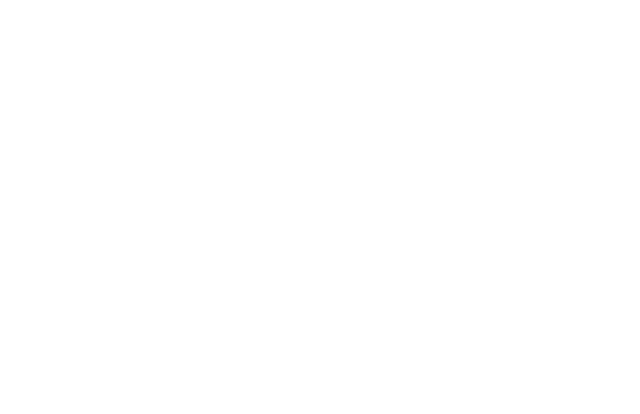
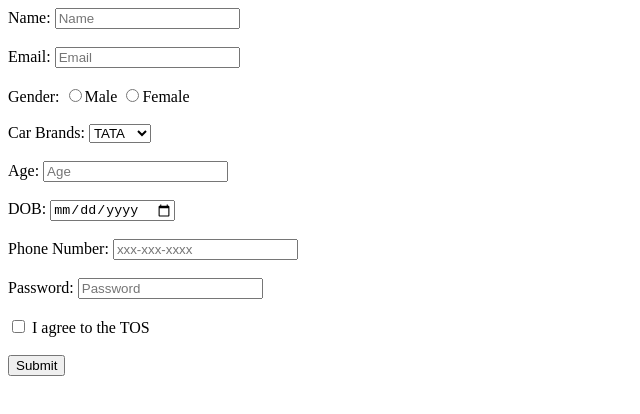
Before and after one commit to acciojob/signup-form-car-Parasid17, a website: page main.html in a window 1280 px wide. Shown: the whole page, without its empty margins (0-640 px from the left). Drawn offline with Linux system fonts and the light colour scheme.

Commit message:
created a submission

```diff
--- a/main.html
+++ b/main.html
@@ -8,6 +8,41 @@
 
 <body>
 	<!-- the entire body must be written by student -->
+	<form method="post">
+		<label for="name">Name:</label>
+		<input type="text" id="name" required placeholder="Name">
+		<br></br>
+		<label for="email">Email:</label>
+		<input type="email" id="email" required placeholder="Email">
+		<br></br>
+		<label for="gender">Gender:</label>
+		<input type="radio" id="gender_m" name="gender" required>Male
+		<input type="radio" id="gender_f" name="gender">Female
+		<br></br>
+		<label for="cars">Car Brands:</label>
+		<select id="cars">
+			<option value="tata">TATA</option>
+			<option value="bmw">BMW</option>
+			<option value="ferrari">Ferrari</option>
+		</select>
+		<br></br>
+		<label for="age">Age:</label>
+		<input type="number" id="age" required placeholder="Age">
+		<br></br>
+		<label for="dob">DOB:</label>
+		<input type="date" id="dob" required>
+		<br></br>
+		<label for="tel">Phone Number:</label>
+		<input type="tel" id="tel" placeholder="xxx-xxx-xxxx">
+		<br></br>
+		<label for="password">Password:</label>
+		<input type="password" id="password" required placeholder="Password">
+		<br></br>
+		<input type="checkbox" id="tos" required>
+		<label for="tos">I agree to the TOS</label>
+		<br></br>
+		<button type="submit">Submit</button>
+	</form>
     <script type="text/javascript" src="./script.js">
 </script>
 
```
